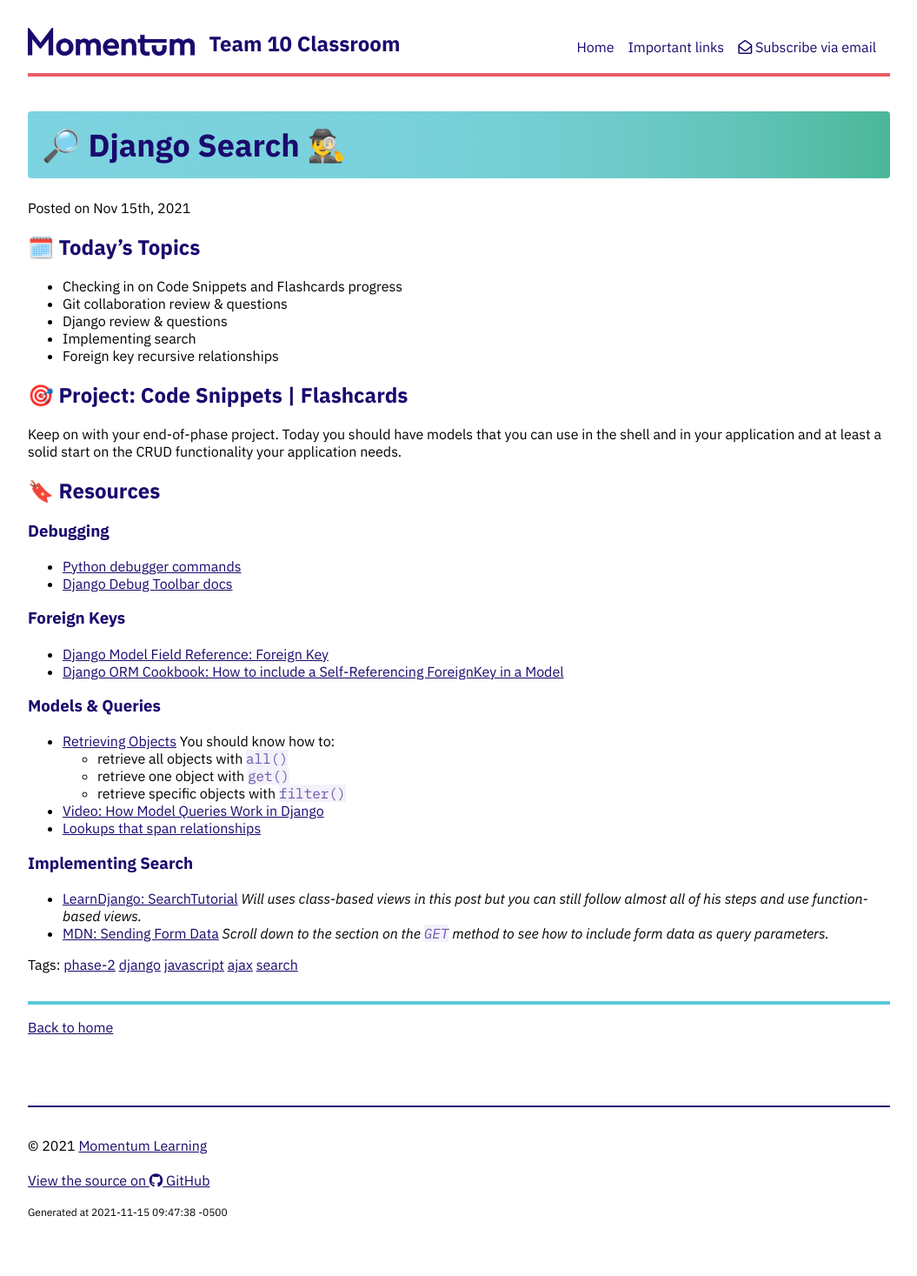
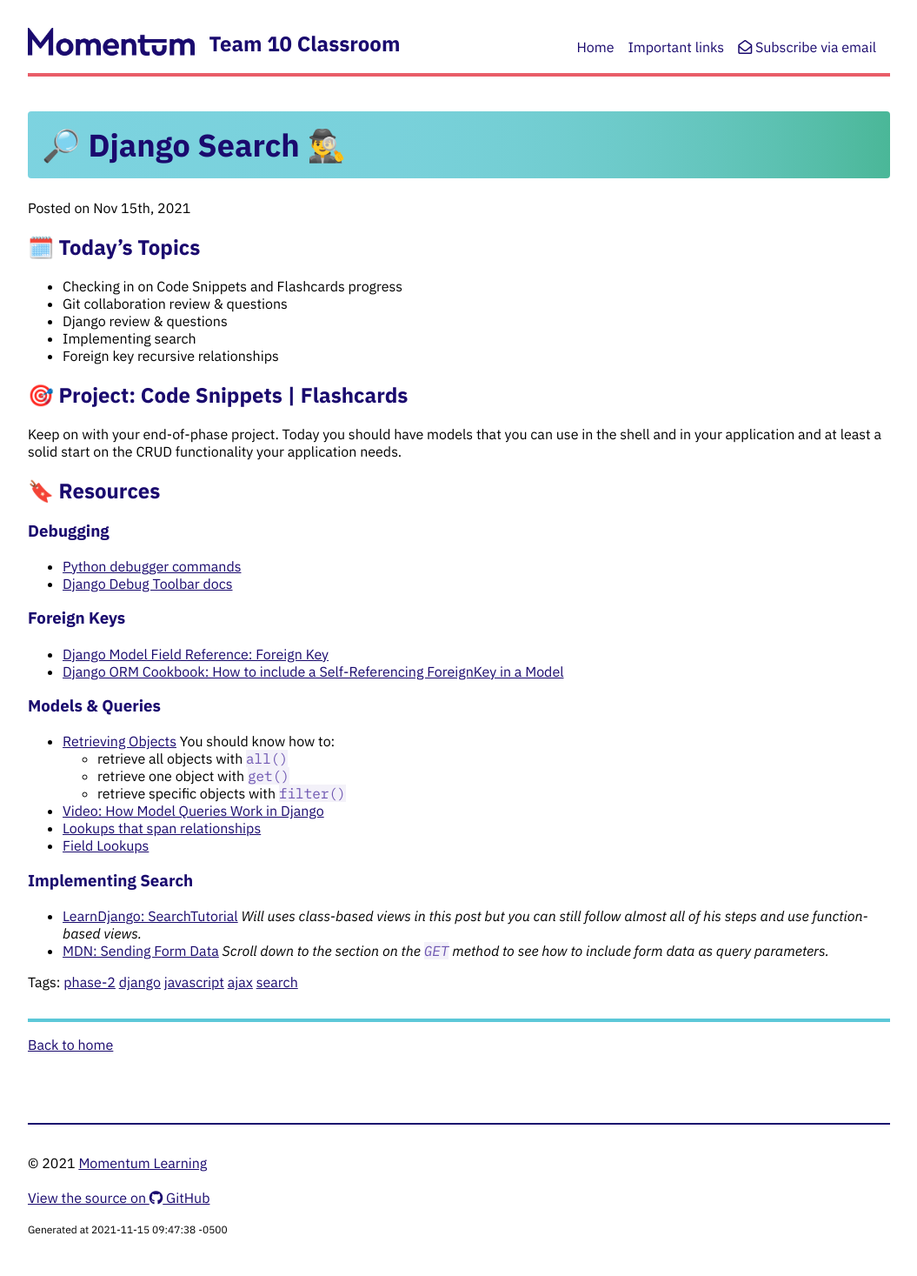
Before and after one commit to Momentum-Team-10/momentum-team-10.github.io, a Jekyll site: the page built from _posts/2021-11-15-django-search.md, in a window 1280 px wide. Shown: the whole page at 87% size, without its empty margins (112-1167 px from the left). Built offline with Jekyll 4.4.1, drawn with Linux system fonts in a browser that asks for light colours; nearby versions of some CDN libraries.

Commit message:
Add link to docs on field lookups

```diff
--- a/_posts/2021-11-15-django-search.md
+++ b/_posts/2021-11-15-django-search.md
@@ -36,6 +36,7 @@ Keep on with your end-of-phase project. Today you should have models that you ca
   - retrieve specific objects with `filter()`
 - [Video: How Model Queries Work in Django](https://www.youtube.com/watch?v=WimXjp0ryOo)
 - [Lookups that span relationships](https://docs.djangoproject.com/en/3.2/topics/db/queries/#lookups-that-span-relationships)
+- [Field Lookups](https://docs.djangoproject.com/en/3.2/topics/db/queries/#field-lookups)
 
 ### Implementing Search
 
```
